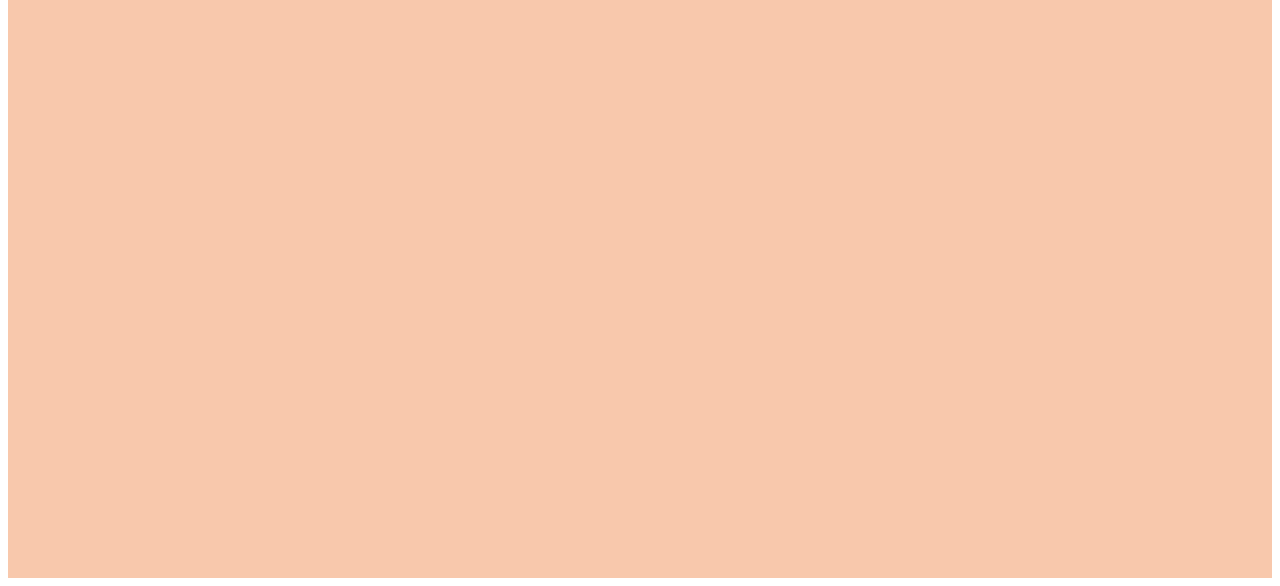
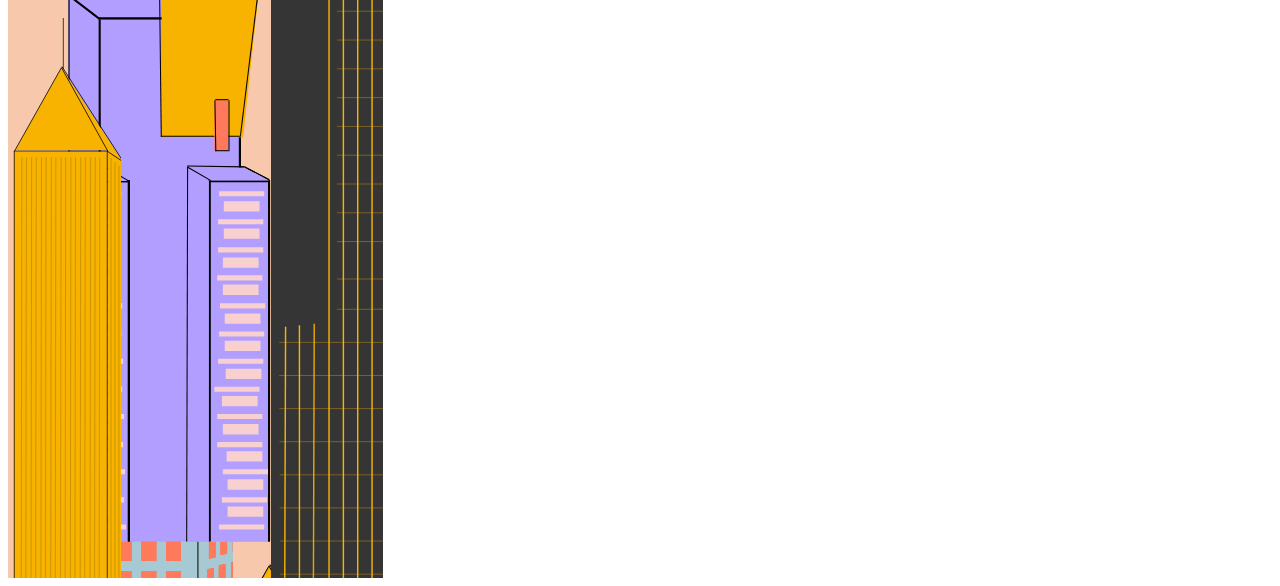
Before and after one commit to xianll/Portfolio, a plain HTML site: page index.html in a window 1280 px wide. Shown: the part 230-816 px from the top of the page. Drawn offline with Linux system fonts and the light colour scheme.

Commit message:
replaced building svgs with ones without titles, used svgs as background for stretch ability

```diff
--- a/index.html
+++ b/index.html
@@ -7,16 +7,14 @@
     </head>
     <body>
         <div class="grid">
-
-            <div class="logo">
-                <img src="/Assets/SVGs/logo.svg" alt="Logo" width="100%">
-            </div>
-            <div class="building1">
-
-            </div>
-            <div class="building2">
-
-            </div>
+        <div id="logo"></div>
+        <div id="aboutme_building"></div>
+        <div id="class="></div>
+        <div id="contact_building"></div>
+        <div id="aboutme_building"></div>
+        <div id="pink_building"></div>
+        <div id="resume_building"></div>
+        <div id="yellow_building"></div>
         </div>
     </body>
 </html>
--- a/style.css
+++ b/style.css
@@ -1,15 +1,69 @@
 .grid {
     display: grid;
     height: 100vh;
-    grid-template-columns: 10% 10% 10% 10% 10% 10% 10% 10% 10% 10%;
-    grid-template-rows: repeat(10, 10%);
+    width: 375px;
+    grid-template-columns: repeat(10, 1fr);
+    grid-template-rows: repeat(10, 1fr);
     background-color: #f8c8ac;
+    /* overflow: hidden; */
 }
 
 .logo {
-    grid-column: 2 / 3;
-    grid-row-start: 2
+    grid-column: 2 / 4;
+    grid-row-start: 2;
 }
+
+#aboutme_building {
+    grid-column-start: 2;
+    grid-column-end: 8;
+    grid-row-start: 3;
+    grid-row-end: 11;
+    background: url("/assets/svg/aboutme_building.svg");
+    background-size: 100% 100%;
+}
+#resume_building {
+    grid-column-start: 8;
+    grid-column-end: 11;
+    grid-row-start: 3;
+    grid-row-end: 11;
+    background: url("/assets/svg/resume_building.svg");
+    background-size: auto 110%;
+}
+#yellow_building {
+    grid-column-start: 1;
+    grid-column-end: 4;
+    grid-row-start: 4;
+    grid-row-end: 11;
+    background: url("/assets/svg/yellow_building.svg");
+    background-size: auto 110%;
+    /* background-position: center bottom; */
+    padding-right: 30px;
+
+}
+#contact_building {
+    grid-column-start: 2;
+    grid-column-end: 7;
+    grid-row-start: 9;
+    grid-row-end: 11;
+    background: url("/assets/svg/contact_building.svg");
+    background-size: auto auto;
+
+}
+#pink_building {
+    grid-column-start:;
+    grid-column-end:;
+    grid-row-start:;
+    grid-row-end:;
+    background: url("/assets/svg/yellow_building.svg");
+    background-size: auto auto;
+    grid-column: 6 / 10;
+    grid-row: 10 / 11;
+
+}
+
+
+
+
 
 
 
```
Also changed, not shown: Assets/SVGs/aboutme_building.svg (deleted), Assets/SVGs/contact_building.svg (deleted), Assets/SVGs/resume_building.svg (deleted), assets/Inspo/Beyond Beauty   The Revolution of Desire.png (renamed from Assets/Inspo/Beyond Beauty   The Revolution of Desire.png), assets/Inspo/Innovation is hard.png (renamed from Assets/Inspo/Innovation is hard.png), assets/Inspo/newspaper-layout.png (renamed from Assets/Inspo/newspaper-layout.png), assets/Inspo/template layouts.jpg (renamed from Assets/Inspo/template layouts.jpg), assets/svg/Li.svg, assets/svg/Low.svg, assets/svg/Xian.svg, assets/svg/aboutme_building.svg (added), assets/svg/contact_building.svg (added), assets/svg/logo.svg (renamed from Assets/SVGs/logo.svg), assets/svg/pink_building.svg, 2 more files.
